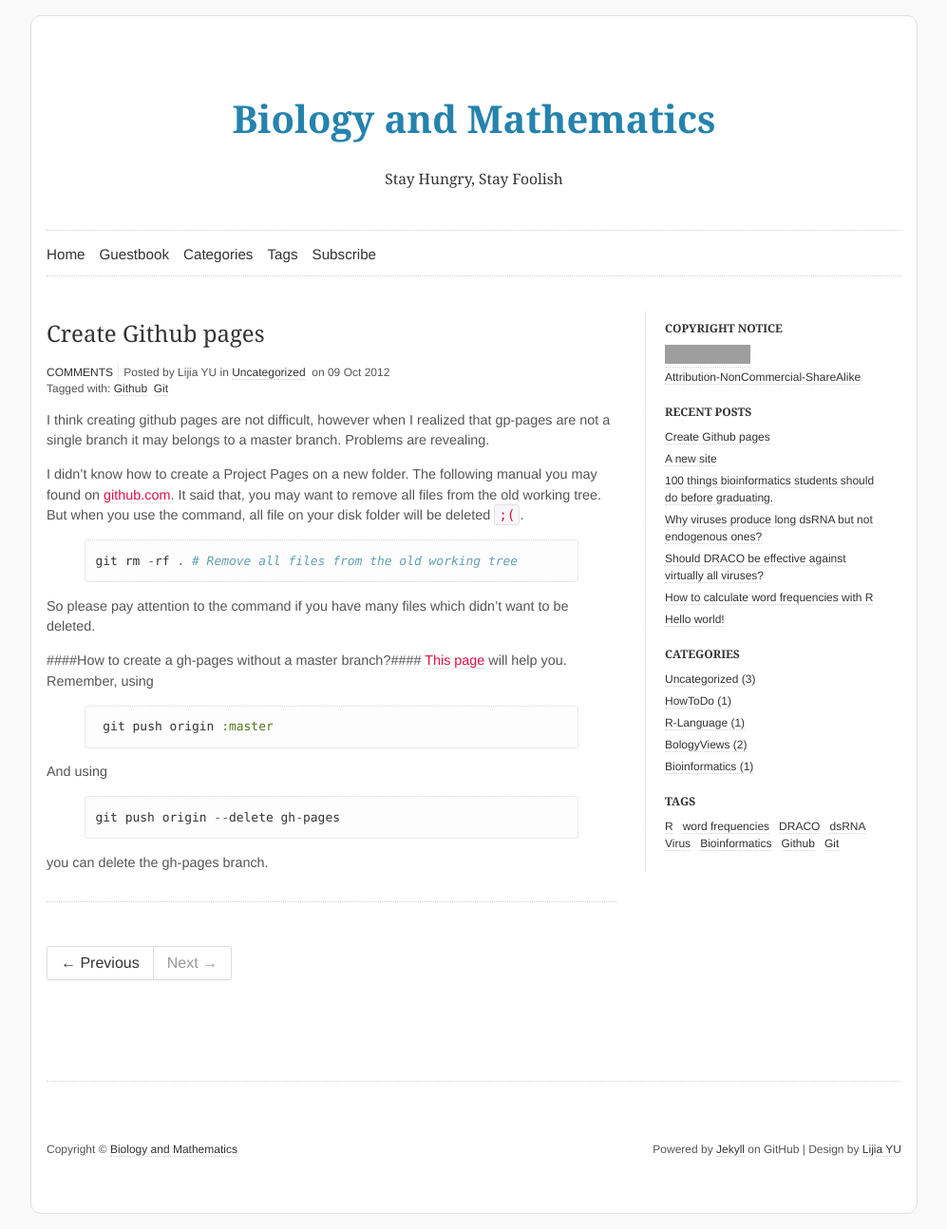
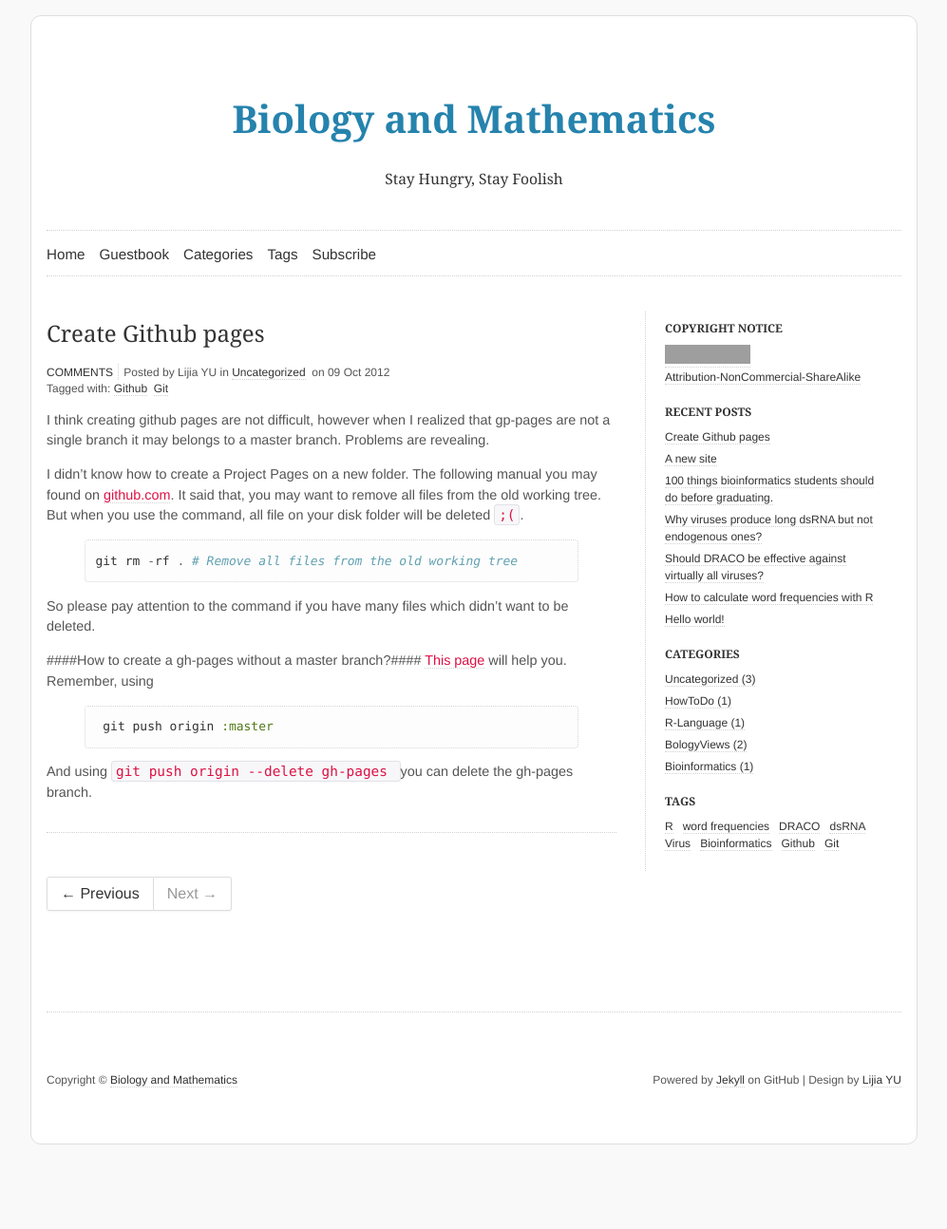
Before and after one commit to arturochian/en, a Jekyll site: the page built from _posts/2012-10-09-github-pages.md, in a window 1280 px wide. Shown: the whole page at 95% size, without its empty margins (141-1138 px from the left). Built offline with Jekyll 4.4.1, drawn with Linux system fonts in a browser that asks for light colours; comment, search, counter and statistics services are not loaded; after the commit the page ends 1221 px from its top, so only the background shows below that; grey boxes are pictures that could not be loaded.

Commit message:
code tag

```diff
--- a/_posts/2012-10-09-github-pages.md
+++ b/_posts/2012-10-09-github-pages.md
@@ -22,4 +22,4 @@ So please pay attention to the command if you have many files which didn't want
 Remember, using
 {% highlight ruby%} git push origin :master{% endhighlight%}
 
-And using{% highlight ruby%}git push origin --delete gh-pages{% endhighlight%} you can delete the gh-pages branch.
+And using <code>git push origin --delete gh-pages </code>you can delete the gh-pages branch.
```
